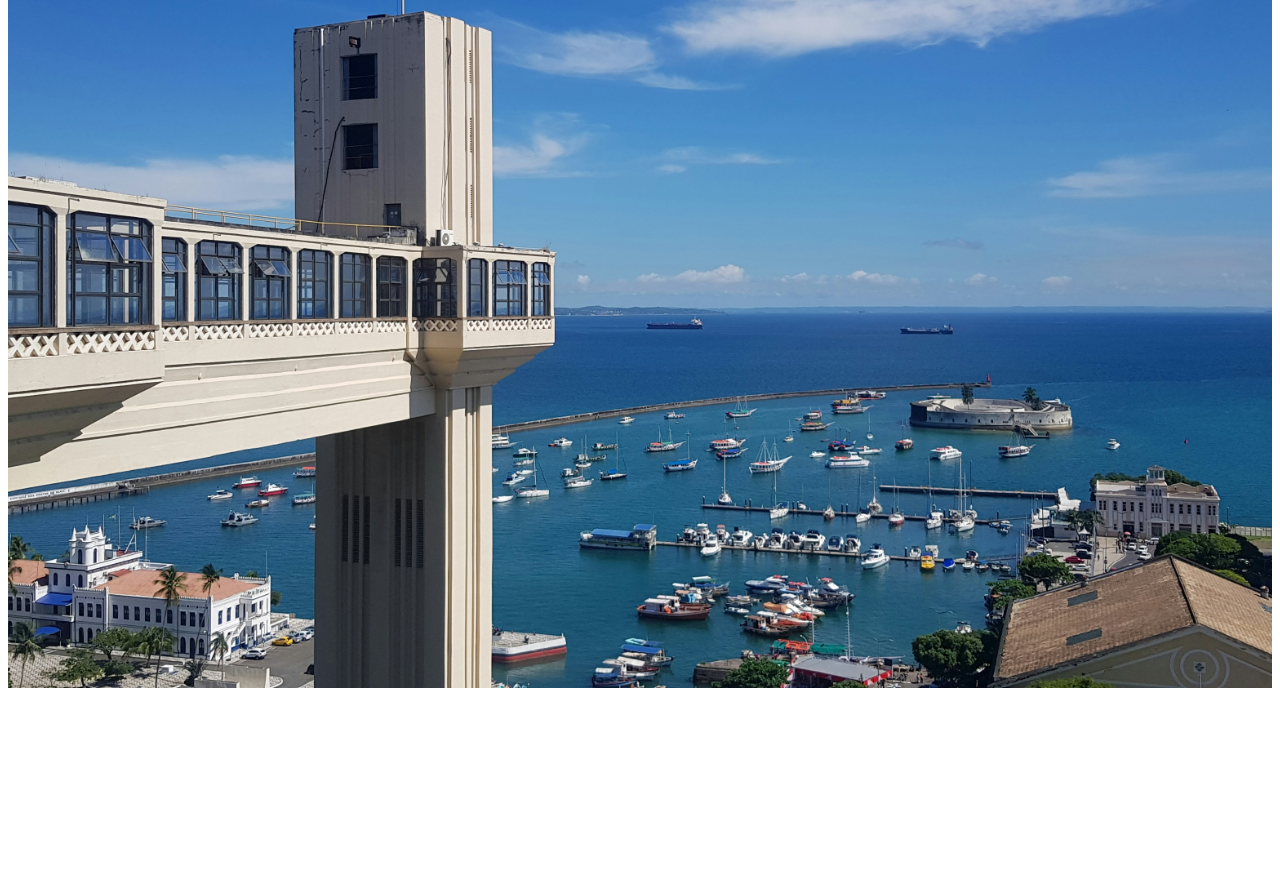
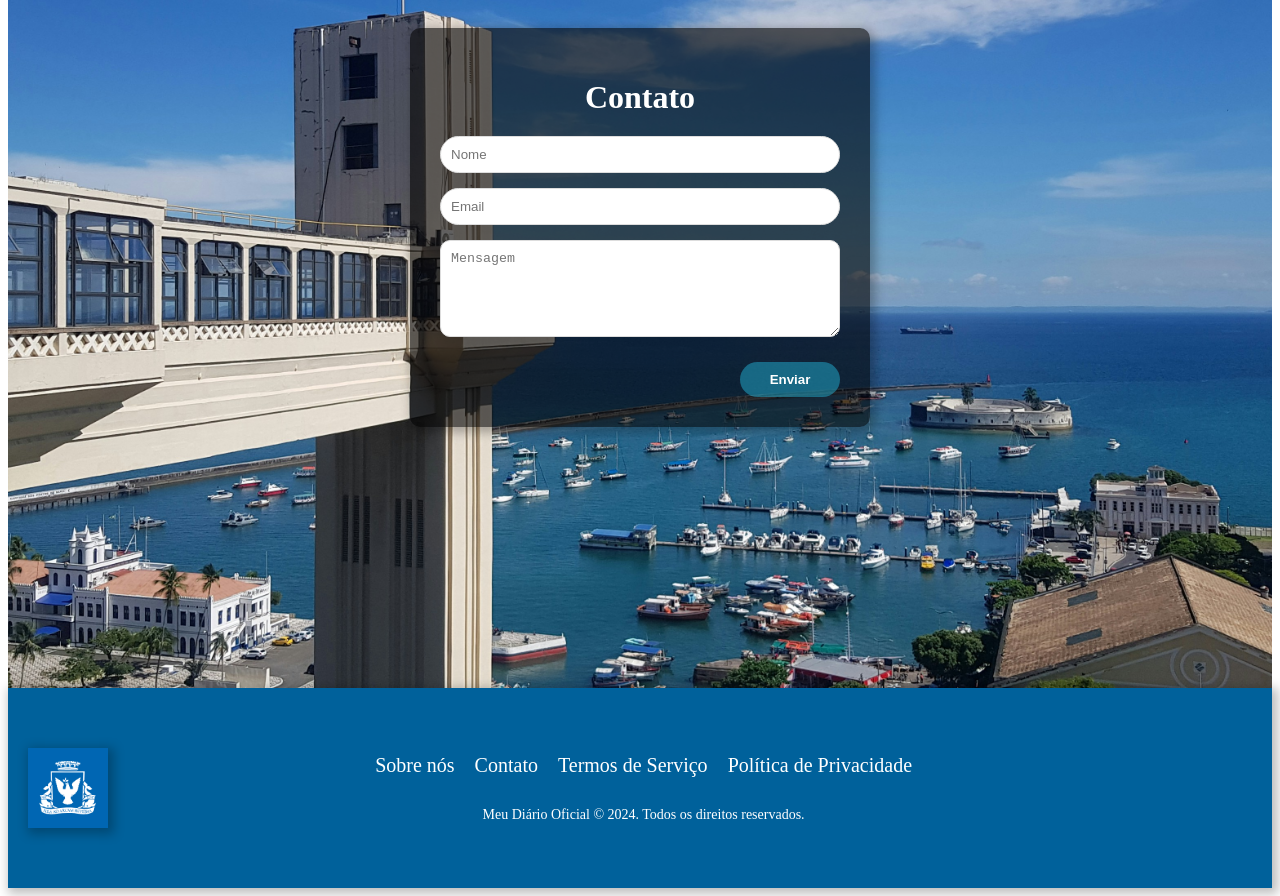
Before and after one commit to Qcarvalhooliveira/Meu_diario_Oficial_Frontend, a React (Vite) app: page /contact in a window 1280 px wide. Before the commit this address had no page. Shown: the part 120-1016 px from the top of the page. Before the commit the page ends 816 px from the top, so only its background shows below. Built offline with nearby package versions, Linux system fonts and the light colour scheme.

Commit message:
Creating contact page

```diff
--- a/src/App.tsx
+++ b/src/App.tsx
@@ -5,6 +5,8 @@ import { AppContainer } from "./styles";
 import background from "./assets/capa.jpg";
 import { Loginpage } from "./components/login_page";
 import { Signinpage } from "./components/signin_page";
+import { Footer } from "./components/footer";
+import { Contact } from "./components/contact_page";
 
 function App() {
   return (
@@ -15,8 +17,10 @@ function App() {
       <Route path="/" element={<Homepage />} />
       <Route path="/login" element={<Loginpage />} />
       <Route path="/cadastrar" element={<Signinpage />} />
+      <Route path="/contact" element={<Contact />} />
       </Routes>
     </AppContainer>
+    <Footer />
     </Router>
   );
 }
--- /dev/null
+++ b/src/components/contact_page/index.tsx
@@ -0,0 +1,15 @@
+import { ContactContainer, Title, Form, Input, Textarea, Button } from "./styles";
+
+export function Contact() {
+    return (
+      <ContactContainer>
+        <Title>Contato</Title>
+        <Form>
+          <Input type="text" placeholder="Nome" required />
+          <Input type="email" placeholder="Email" required />
+          <Textarea rows={5} placeholder="Mensagem" required></Textarea>
+          <Button type="submit">Enviar</Button>
+        </Form>
+      </ContactContainer>
+    );
+  }
--- /dev/null
+++ b/src/components/contact_page/styles.tsx
@@ -0,0 +1,56 @@
+import styled from 'styled-components';
+
+export const ContactContainer = styled.div`
+    display: flex;
+    margin: 20px auto;
+    flex-direction: column;
+    background-color: rgba(0, 0, 0, 0.6);
+    box-shadow: 3px 3px 10px 3px rgba(0.25,0.25,0.25,0.25);
+    padding: 30px;
+    border-radius: 10px;
+    max-width: 400px; /* Largura máxima do formulário */
+    width: 100%;
+    height: auto;
+`;
+
+export const Title = styled.h1`
+  color: #fff;
+  text-align: center;
+  margin-bottom: 20px;
+`;
+
+export const Form = styled.form`
+  display: flex;
+  flex-direction: column;
+  gap: 15px;
+`;
+
+export const Input = styled.input`
+  padding: 10px;
+  border: 1px solid #ddd;
+  border-radius: 22px;
+`;
+
+export const Textarea = styled.textarea`
+  padding: 10px;
+  border: 1px solid #ddd;
+  border-radius: 10px;
+`;
+
+export const Button = styled.button`
+    padding: 10px;
+    max-width: 100px;
+    margin-top: 10px;
+    margin-left: 300px;
+    background-color: #25bee473;
+    color: white;
+    border: none;
+    border-radius: 22px;
+    cursor: pointer;
+    font-weight: bold;
+    transition: background-color 0.3s;
+
+    &:hover {
+      background-color: #25bee4d6;
+    }
+`;
--- /dev/null
+++ b/src/components/footer/index.tsx
@@ -0,0 +1,30 @@
+import { FooterContainer, LinkSection, LinkItem } from "./styles";
+import logo from "../../assets/logo.png";
+
+export function Footer() {
+  // Pega o ano atual dinamicamente
+  const currentYear = new Date().getFullYear();
+
+  return (
+    <FooterContainer>
+      {/* Logo da Empresa */}
+      <div className="logo">
+        <img src={logo} alt="logo_diario" />
+      </div>
+      <div className="footersection">
+      {/* Seção de Links */}
+      <LinkSection>
+        <LinkItem href="/about">Sobre nós</LinkItem>
+        <LinkItem href="/contact">Contato</LinkItem>
+        <LinkItem href="/terms">Termos de Serviço</LinkItem>
+        <LinkItem href="/privacy">Política de Privacidade</LinkItem>
+      </LinkSection>
+
+      {/* Texto de Direitos Autorais */}
+      <div className="copyright">
+        Meu Diário Oficial © {currentYear}. Todos os direitos reservados.
+      </div>
+      </div>
+    </FooterContainer>
+  );
+}
--- /dev/null
+++ b/src/components/footer/styles.tsx
@@ -0,0 +1,57 @@
+import styled from "styled-components";
+
+export const FooterContainer = styled.footer`
+  position: relative;
+  width: 100%;
+  height: 25vh;
+  display: flex;
+  align-items: center;
+  background-color: #00619B;
+  box-shadow: 3px 3px 10px 3px rgba(0.25,0.25,0.25,0.25);
+
+
+  .logo {
+    display: flex;
+    img {
+      margin: 20px;
+      width: 80px;
+      height: auto;
+      box-shadow: 3px 3px 10px 3px rgba(0.25,0.25,0.25,0.25);
+    }
+  }
+
+  .copyright {
+    color: #ffffff;
+    font-size: 14px;
+  }
+
+  .footersection {
+    display: flex;
+    flex-direction: column;
+    align-items: center;
+    justify-content: center;
+    text-align: center;
+    width: 100%;
+    max-width: 80%;
+    gap: 30px;
+    height: 100px;
+    margin: 10px;
+ }
+
+`;
+
+
+// Seção de Links
+export const LinkSection = styled.div`
+  display: flex;
+  gap: 20px; /* Espaçamento entre os links */
+`;
+
+export const LinkItem = styled.a`
+  color: #ffffff;
+  text-decoration: none;
+  font-size: 20px;
+  &:hover {
+    text-decoration: underline; /* Sublinhar links ao passar o mouse */
+  }
+`;
--- a/src/components/homepage/styles.tsx
+++ b/src/components/homepage/styles.tsx
@@ -13,6 +13,7 @@ export const HomepageContainer = styled.div`
     height: 300px;
     border-radius: 10px;
     overflow: hidden;
+    box-shadow: 3px 3px 10px 3px rgba(0.25,0.25,0.25,0.25);
   }
 
   .keen-slider__slide {
--- a/src/components/login_page/styles.tsx
+++ b/src/components/login_page/styles.tsx
@@ -3,14 +3,14 @@ import styled from "styled-components";
 
 export const LoginpageContainer = styled.div`
 
-display: flex;
+  display: flex;
   justify-content: center;
   align-items: center;
-  height: 100vh; /* Faz a página de login ocupar toda a altura da janela */
+  height: 100vh;
 
   h1 {
-    text-align: center; /* Centraliza o texto do h1 */
-    margin-bottom: 20px; /* Adiciona espaço abaixo do título */
+    text-align: center;
+    margin-bottom: 20px;
     color: white;
   }
 
@@ -21,7 +21,7 @@ display: flex;
     box-shadow: 3px 3px 10px 3px rgba(0.25,0.25,0.25,0.25);
     padding: 30px;
     border-radius: 10px;
-    max-width: 400px; /* Largura máxima do formulário */
+    max-width: 400px;
     width: 100%;
   }
 
```
